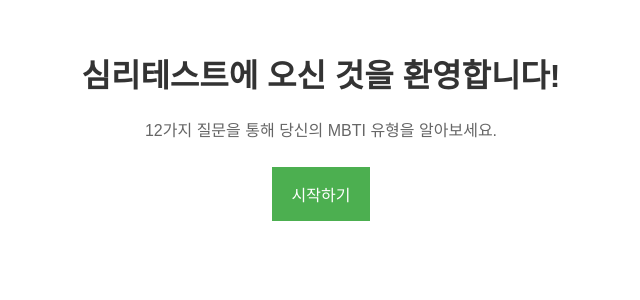
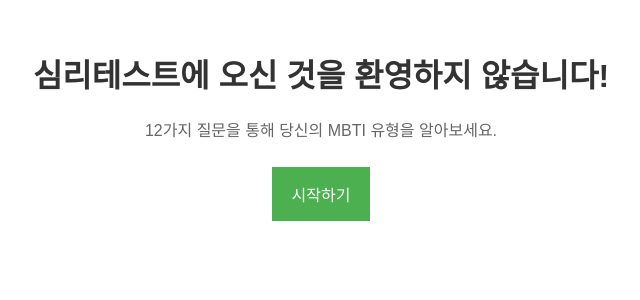
Before and after one commit to nogglee/godmulju, a React (Create React App) app: page / in a window 1280 px wide. Shown: the top 300 px of the page, without its empty margins (319-959 px from the left). Built offline with nearby package versions, Linux system fonts and the light colour scheme.

Commit message:
test update

```diff
--- a/package.json
+++ b/package.json
@@ -39,5 +39,8 @@
       "last 1 firefox version",
       "last 1 safari version"
     ]
+  },
+  "devDependencies": {
+    "@babel/plugin-proposal-private-property-in-object": "^7.21.11"
   }
 }
--- a/src/Home.js
+++ b/src/Home.js
@@ -10,7 +10,7 @@
 
   return (
     <div className="home-container">
-      <h1>심리테스트에 오신 것을 환영합니다!</h1>
+      <h1>심리테스트에 오신 것을 환영하지 않습니다!</h1>
       <p>12가지 질문을 통해 당신의 MBTI 유형을 알아보세요.</p>
       <button onClick={startQuiz}>시작하기</button>
     </div>
```
Also changed, not shown: 3 other files (tests, documents, lock files or other folders).
